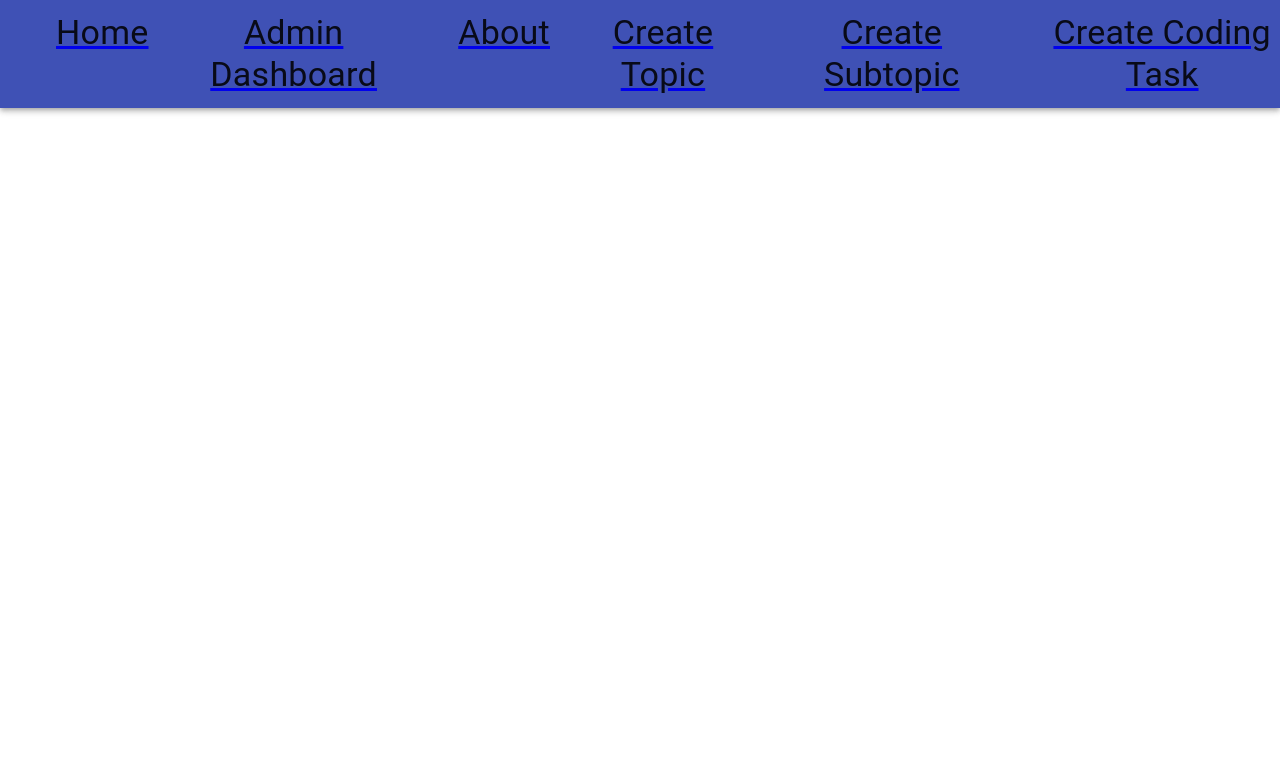
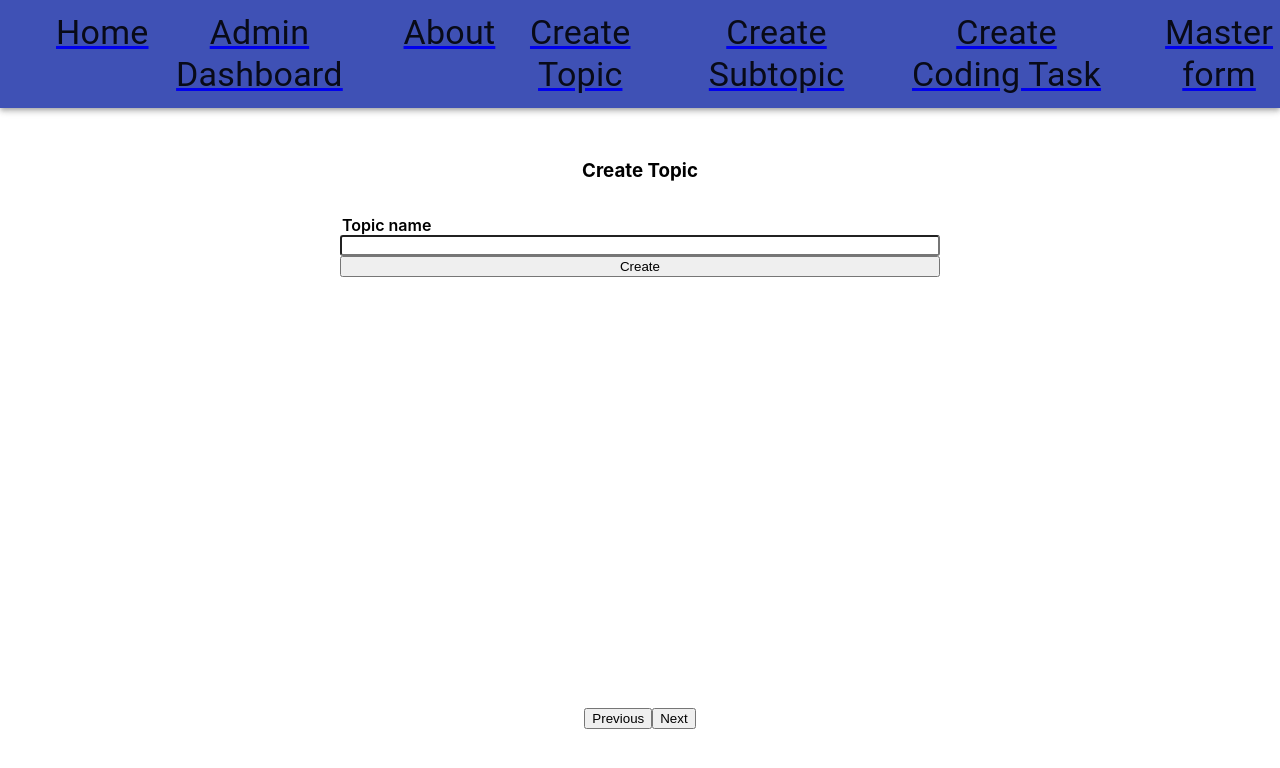
Before and after one commit to Yabonev/learn-it, a React (Create React App) app: page /#/master-form in a window 1280 px wide. Shown: the top 768 px of the page. Built offline with nearby package versions, Linux system fonts and the light colour scheme; no server answers; sample sign-in values are in the browser's storage.

Commit message:
Implemented dummy masterform

```diff
--- a/src/App.tsx
+++ b/src/App.tsx
@@ -6,6 +6,7 @@ import AdminDashboard from "./pages/AdminDashboard";
 import CreateTopic from "./components/forms/CreateTopicForm";
 import CreateSubtopicForm from "./components/forms/CreateSubtopicForm";
 import CreateCodingTaskForm from "./components/forms/CreateCodingTaskForm";
+import MasterForm from "./components/forms/MasterForm";
 
 import { Link, HashRouter, Route } from "react-router-dom";
 
@@ -25,7 +26,8 @@ function App() {
     { to: "about", title: "About" },
     { to: "create-new-topic", title: "Create Topic" },
     { to: "create-new-subtopic", title: "Create Subtopic" },
-    { to: "create-new-coding-task", title: "Create Coding Task" }
+    { to: "create-new-coding-task", title: "Create Coding Task" },
+    { to: "master-form", title: "Master form" }
   ];
 
   const linksHtml = navigationLinks.map(link => (
@@ -56,6 +58,7 @@ function App() {
           path="/create-new-coding-task"
           component={CreateCodingTaskForm}
         />
+        <Route path="/master-form" component={MasterForm} />
       </HashRouter>
     </>
   );
--- /dev/null
+++ b/src/components/forms/MasterForm.tsx
@@ -0,0 +1,51 @@
+import React, { useState } from "react";
+
+import CreateTopic from "./CreateTopicForm";
+import CreateSubtopicForm from "./CreateSubtopicForm";
+import CreateCodingTaskForm from "./CreateCodingTaskForm";
+import { CSSProperties } from "@material-ui/styles";
+
+const styles = {
+  container: {
+    display: "flex",
+    flexDirection: "column",
+    alignItems: "center"
+  } as CSSProperties,
+
+  form: {
+    width: "800px",
+    height: "600px"
+  },
+  buttonsGroup: {
+    display: "flex",
+    alignItems: "center"
+  } as CSSProperties
+};
+
+const MasterForm: React.FC = () => {
+  const [currentStep, setCurrentStep] = useState(0);
+
+  const decrementStep = () =>
+    currentStep > 0 && setCurrentStep(currentStep - 1);
+
+  const incrementStep = () =>
+    currentStep < 2 && setCurrentStep(currentStep + 1);
+
+  return (
+    <>
+      <div style={styles.container}>
+        <div style={styles.form}>
+          {(currentStep == 0 && <CreateTopic />) ||
+            (currentStep == 1 && <CreateSubtopicForm />) ||
+            (currentStep == 2 && <CreateCodingTaskForm />)}
+        </div>
+        <div style={styles.buttonsGroup}>
+          <button onClick={decrementStep}>Previous</button>
+          <button onClick={incrementStep}>Next</button>
+        </div>
+      </div>
+    </>
+  );
+};
+
+export default MasterForm;
```
